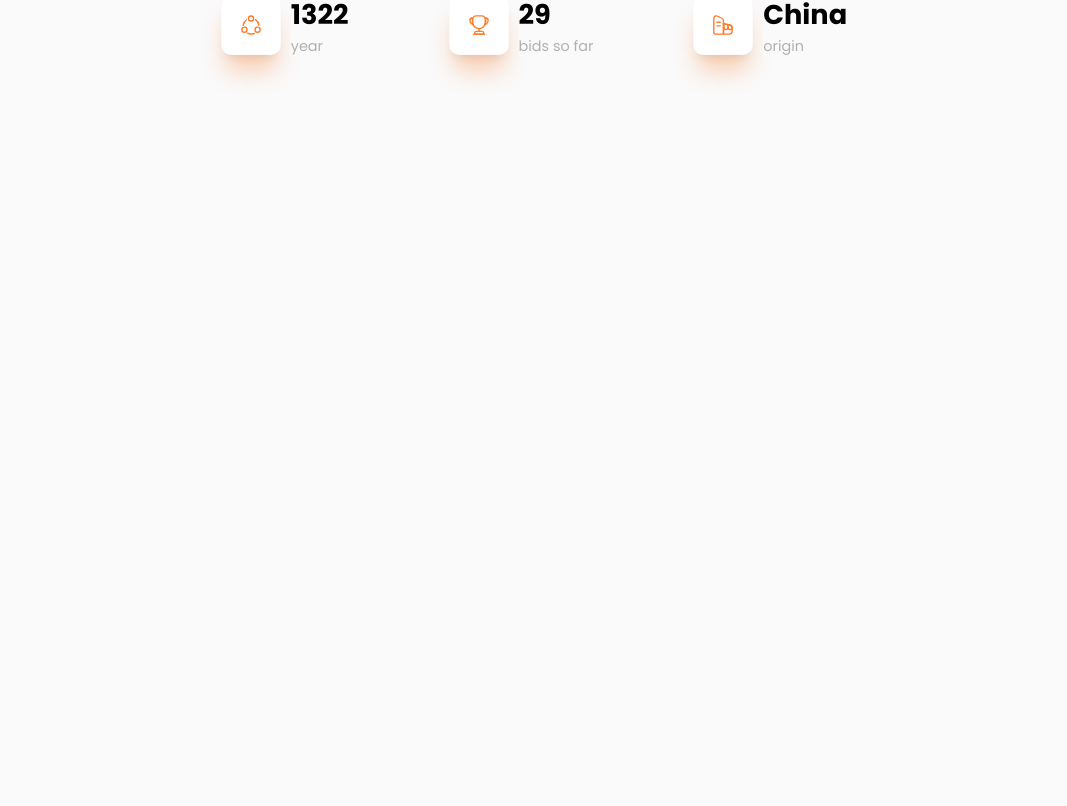
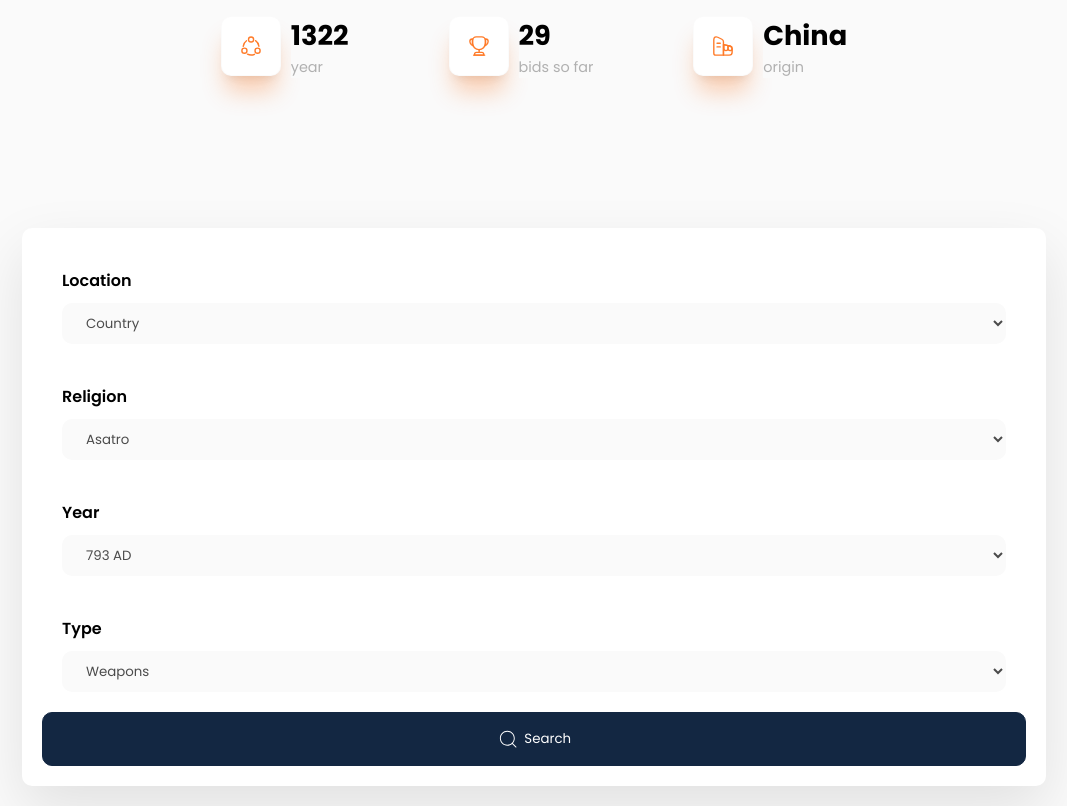
Before and after one commit to AzimiShaja/siboria, a React (Vite) app: page / in a window 1280 px wide. Shown: the part 817-1623 px from the top of the page, without its empty margins (106-1173 px from the left). Before the commit the page ends 1004 px from the top, so only its background shows below. Built offline with nearby package versions, Linux system fonts and the light colour scheme.

Commit message:
added search component

```diff
--- a/src/App.tsx
+++ b/src/App.tsx
@@ -1,11 +1,13 @@
 import Header from "./components/header/Header";
 import Main from "./components/main/Main";
+import Search from "./components/search/Search";
 
 const App = () => {
   return (
     <div className="main">
       <Header />
       <Main />
+      <Search />
     </div>
   );
 };
--- a/src/components/main/main.style.scss
+++ b/src/components/main/main.style.scss
@@ -1,7 +1,8 @@
 main {
     height: fit-content;
     place-content: center;
-    padding: 130px;
+    padding: 130px 0;
+    max-width: 80%;
     place-items: center;
     display: grid;
     grid-template-columns: repeat(2, 1fr) 200px;
@@ -20,7 +21,7 @@ main {
             align-items: center;
             > button {
                 background-color: var(--primary-color);
-                padding: 10px;
+                padding: 10px 30px;
                 border: 1px solid var(--primary-color);
                 border-radius: 10px;
                 cursor: pointer;
@@ -110,7 +111,7 @@ main {
         display: flex;
         flex-direction: column;
         gap: 20px;
-        padding: 130px 20px;
+        padding: 130px 0px;
         align-items: center;
         .main-left-side {
             max-width: max-content;
--- /dev/null
+++ b/src/components/search/Search.tsx
@@ -0,0 +1,54 @@
+import { CiSearch } from "react-icons/ci";
+import "./search.style.scss";
+const Search = () => {
+    return (
+        <div className="search-container">
+            <form className="search-context">
+                <div className="search-category">
+                    <h1>Location</h1>
+                    <select required>
+                        <option selected disabled value="all">
+                            Country
+                        </option>
+                        <option value="gun">New Zeeland</option>
+                        <option value="knife">USA</option>
+                        <option value="sword">Japan</option>
+                    </select>
+                </div>
+                <div className="search-category">
+                    <h1>Religion</h1>
+                    <select required>
+                        <option selected>Asatro</option>
+                        <option>Gun</option>
+                        <option>Knife</option>
+                        <option>Sword</option>
+                    </select>
+                </div>
+                <div className="search-category">
+                    <h1>Year</h1>
+                    <select required>
+                        <option selected>793 AD</option>
+                        <option>2000 AD</option>
+                        <option>1230 AD</option>
+                        <option>1432 AD</option>
+                    </select>
+                </div>
+                <div className="search-category">
+                    <h1>Type</h1>
+                    <select required>
+                        <option value="all">Weapons</option>
+                        <option value="gun">Gun</option>
+                        <option value="knife">Knife</option>
+                        <option value="sword">Sword</option>
+                    </select>
+                </div>
+                <button type="submit">
+                    <CiSearch />
+                    Search
+                </button>
+            </form>
+        </div>
+    );
+};
+
+export default Search;
--- /dev/null
+++ b/src/components/search/search.style.scss
@@ -0,0 +1,82 @@
+.search-container {
+    width: 100%;
+    display: flex;
+    padding: 20px 0;
+    justify-content: center;
+    align-items: center;
+    .search-context {
+        background-color: var(--bg-color);
+        width: 80%;
+        display: flex;
+        justify-content: space-around;
+        align-items: center;
+        padding: 20px;
+        border-radius: 10px;
+        box-shadow: 0px 23px 58px 0px rgba(0, 0, 0, 0.1);
+        .search-category {
+            padding: 20px;
+            background-color: var(--bg-color);
+            display: flex;
+            flex-direction: column;
+            align-items: flex-start;
+            gap: 10px;
+            cursor: pointer;
+            h1 {
+                font-size: 1rem;
+                font-weight: 600;
+            }
+            select {
+                background-color: var(--white);
+                border: none;
+                border-radius: 10px;
+                padding: 10px 20px;
+                width: 100%;
+                color: rgba(0, 0, 0, 0.7);
+            }
+        }
+        button {
+            cursor: pointer;
+            background-color: var(--dark-blue-color);
+            border-radius: 10px;
+            border: 1px solid var(--dark-blue-color);
+            display: flex;
+            gap: 5px;
+            align-items: center;
+            padding: 15px 30px;
+            color: var(--bg-color);
+            :first-child {
+                background-color: transparent;
+                font-size: 1.4rem;
+            }
+            transition: all 0.2s ease-in-out;
+        }
+        button:hover {
+            background-color: var(--bg-color);
+            color: var(--dark-blue-color);
+        }
+    }
+}
+@media screen and (max-width: 1400px) {
+    .search-context {
+        flex-direction: column;
+        padding: 10px;
+        .search-category {
+            width: 100%;
+        }
+        button {
+            width: 100%;
+            justify-content: center;
+        }
+    }
+}
+@media screen and (min-width: 1600px) {
+    .search-container {
+        .search-context {
+            .search-category {
+                select {
+                    width: 200px;
+                }
+            }
+        }
+    }
+}
--- a/src/index.scss
+++ b/src/index.scss
@@ -5,6 +5,7 @@
     --secondary-color: #949494;
     --blue-color: #263FA3;
     --black-color: #000000;
+    --dark-blue-color: #132742;
 }
 
 * {
@@ -15,3 +16,7 @@
     scroll-behavior: smooth;
     background-color: var(--white);
 }
+
+h1 {
+    background-color: transparent;
+}
```
Also changed, not shown: src/main.tsx (+4 -6 lines).
